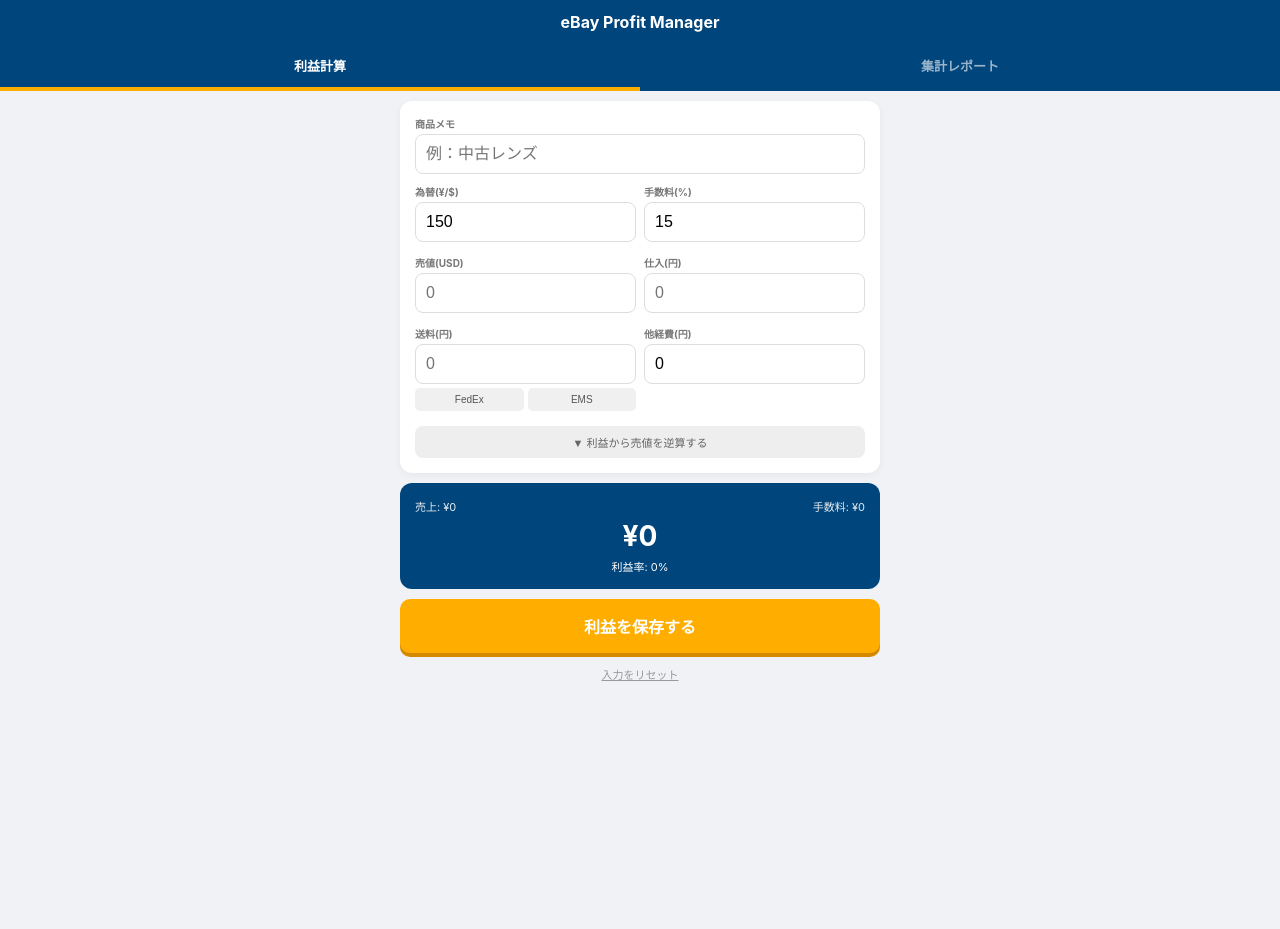
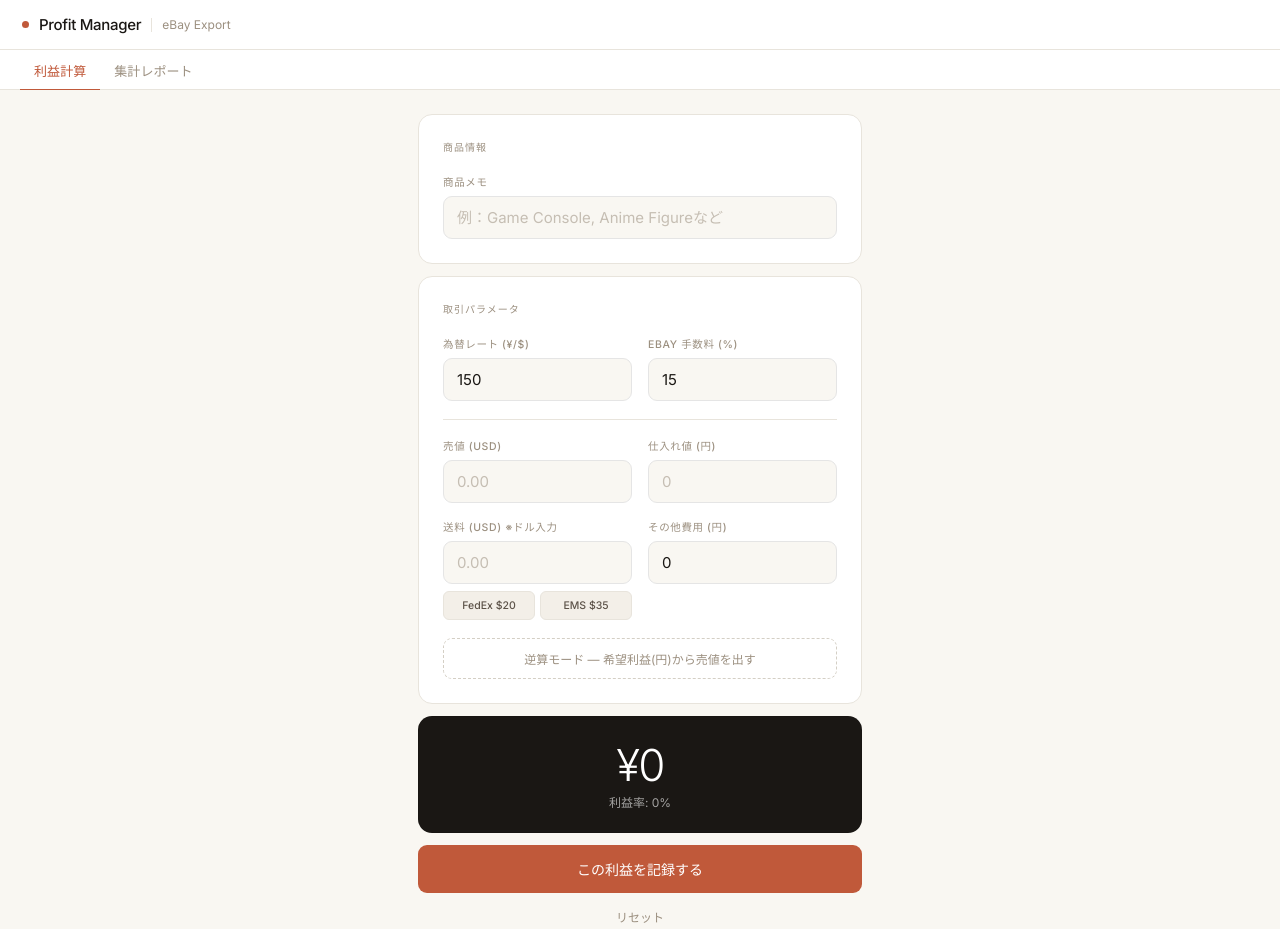
Before and after one commit to hayato031566-beep/fukugyou-tool, a plain HTML site: page index.html in a window 1280 px wide. Before the commit the page ends 800 px from the top, so only its background shows below. Drawn offline with Linux system fonts and the light colour scheme.

Commit message:
Update index.html

```diff
--- a/index.html
+++ b/index.html
@@ -3,60 +3,163 @@
 <head>
   <meta charset="UTF-8" />
   <meta name="viewport" content="width=device-width, initial-scale=1.0, maximum-scale=1.0, user-scalable=no" />
-  <title>eBay Profit Manager</title>
+  <title>eBay Profit Manager Pro</title>
+  <link rel="preconnect" href="https://fonts.googleapis.com">
+  <link href="https://fonts.googleapis.com/css2?family=Inter:wght@300;400;500&display=swap" rel="stylesheet">
   <style>
-    :root { --main: #00457C; --accent: #ffae00; --bg: #f0f2f5; --white: #ffffff; --green: #28a745; --red: #dc3545; }
+    :root {
+      --bg:        #f9f7f2;
+      --bg2:       #f3efe8;
+      --surface:   #ffffff;
+      --border:    #e8e4dc;
+      --border-f:  #d4cfc5;
+      --ink:       #1a1714;
+      --ink2:      #5c5248;
+      --ink3:      #9c9080;
+      --terra:     #c0593a;
+      --terra-h:   #a8492e;
+      --terra-l:   #f7ede8;
+      --green:     #2a7048;
+      --green-l:   #eaf3ee;
+      --red:       #b03838;
+      --red-l:     #faeaea;
+      --r:         14px;
+      --r-sm:      9px;
+      --r-xs:      6px;
+    }
     * { box-sizing: border-box; -webkit-tap-highlight-color: transparent; outline: none; }
-    body { margin: 0; font-family: -apple-system, sans-serif; background: var(--bg); color: #333; overflow-x: hidden; }
+    body {
+      margin: 0;
+      font-family: 'Inter', -apple-system, BlinkMacSystemFont, sans-serif;
+      font-weight: 400;
+      background: var(--bg);
+      color: var(--ink);
+      overflow-x: hidden;
+      min-height: 100dvh;
+      -webkit-font-smoothing: antialiased;
+    }
 
-    .header { background: var(--main); color: #fff; padding: 12px; text-align: center; font-weight: bold; position: sticky; top: 0; z-index: 100; font-size: 16px; }
-    .tabs { display: flex; background: var(--main); }
-    .tab { flex: 1; padding: 12px; text-align: center; color: rgba(255,255,255,0.6); cursor: pointer; font-size: 13px; font-weight: bold; }
-    .tab.active { color: #fff; border-bottom: 4px solid var(--accent); }
+    /* Header */
+    .header {
+      background: var(--surface);
+      border-bottom: 1px solid var(--border);
+      padding: 15px 22px;
+      display: flex;
+      align-items: center;
+      gap: 10px;
+      position: sticky;
+      top: 0;
+      z-index: 100;
+    }
+    .logo-dot { width: 7px; height: 7px; border-radius: 50%; background: var(--terra); }
+    .header-wordmark { font-size: 15px; font-weight: 500; color: var(--ink); letter-spacing: -0.02em; }
+    .header-sep { width: 1px; height: 14px; background: var(--border); }
+    .header-sub { font-size: 12px; color: var(--ink3); }
 
-    .container { width: 100%; max-width: 500px; margin: 0 auto; padding: 10px; }
+    /* Tabs */
+    .tabs { display: flex; background: var(--surface); border-bottom: 1px solid var(--border); padding: 0 20px; }
+    .tab {
+      padding: 11px 14px 9px; color: var(--ink3); cursor: pointer;
+      font-size: 13px; font-weight: 400; letter-spacing: 0.005em;
+      border-bottom: 1.5px solid transparent; margin-bottom: -1px;
+      transition: color 0.15s, border-color 0.15s;
+    }
+    .tab.active { color: var(--terra); border-bottom-color: var(--terra); font-weight: 500; }
+
+    /* Layout */
+    .container { width: 100%; max-width: 480px; margin: 0 auto; padding: 24px 18px 52px; }
     .page { display: none; }
     .page.active { display: block; }
 
-    .card { background: var(--white); border-radius: 12px; padding: 15px; box-shadow: 0 2px 8px rgba(0,0,0,0.05); margin-bottom: 10px; }
-    h2 { font-size: 13px; margin: 0 0 10px; color: var(--main); border-left: 4px solid var(--accent); padding-left: 8px; }
+    /* Cards */
+    .card { background: var(--surface); border-radius: var(--r); padding: 24px; border: 1px solid var(--border); margin-bottom: 12px; }
+    .card-label {
+      font-size: 10px; font-weight: 500; letter-spacing: 0.10em; text-transform: uppercase;
+      color: var(--ink3); margin: 0 0 20px; display: flex; align-items: center; gap: 7px;
+    }
+    .card-label svg { opacity: 0.45; flex-shrink: 0; }
 
-    .form-grid { display: grid; grid-template-columns: 1fr 1fr; gap: 8px; }
-    .field { display: flex; flex-direction: column; margin-bottom: 5px; }
+    /* Form */
+    .form-grid { display: grid; grid-template-columns: 1fr 1fr; gap: 16px; }
+    .field { display: flex; flex-direction: column; }
     .field.full { grid-column: 1 / 3; }
-    label { font-size: 10px; font-weight: bold; margin-bottom: 3px; color: #777; }
-    input { padding: 10px; border: 1px solid #ddd; border-radius: 8px; font-size: 16px; width: 100%; }
+    label { font-size: 10.5px; font-weight: 500; letter-spacing: 0.06em; text-transform: uppercase; color: var(--ink3); margin-bottom: 7px; }
+    input {
+      padding: 11px 13px;
+      border: 1px solid #e5e5e5;
+      border-radius: var(--r-sm);
+      font-size: 15px; font-family: 'Inter', sans-serif; font-weight: 400;
+      color: var(--ink); background: var(--bg); width: 100%;
+      transition: border-color 0.15s, box-shadow 0.15s, background 0.15s;
+      -webkit-appearance: none;
+    }
+    input::placeholder { color: var(--ink3); opacity: 0.55; }
+    input:focus { border-color: var(--terra); background: var(--surface); box-shadow: 0 0 0 3px rgba(192,89,58,0.10); }
 
-    .quick-group { display: flex; gap: 4px; margin-top: 4px; }
-    .q-btn { flex: 1; background: #f0f0f0; border: none; padding: 6px; border-radius: 5px; font-size: 10px; color: #555; }
+    .field-divider { grid-column: 1/3; border: none; border-top: 1px solid var(--border); margin: 2px 0; }
 
-    .result-box { background: var(--main); color: #fff; border-radius: 12px; padding: 15px; text-align: center; margin-top: 5px; }
-    .res-row { display: flex; justify-content: space-between; font-size: 11px; opacity: 0.9; margin-bottom: 2px; }
-    #profit { font-size: 28px; font-weight: bold; margin: 5px 0; }
+    /* Quick btns */
+    .quick-group { display: flex; gap: 5px; margin-top: 7px; }
+    .q-btn {
+      flex: 1; background: var(--bg2); border: 1px solid var(--border);
+      padding: 7px 4px; border-radius: var(--r-xs);
+      font-size: 10.5px; font-weight: 500; color: var(--ink2);
+      cursor: pointer; font-family: 'Inter', sans-serif;
+      transition: background 0.15s, color 0.15s, border-color 0.15s;
+    }
+    .q-btn:hover { background: var(--terra-l); border-color: rgba(192,89,58,0.25); color: var(--terra-h); }
 
-    .btn-toggle { width: 100%; padding: 8px; background: #eee; border: none; border-radius: 8px; font-size: 11px; color: #666; margin-top: 10px; }
-    #backCalcPanel { display: none; background: #fffde7; border: 1px dashed var(--accent); padding: 12px; border-radius: 10px; margin-top: 10px; }
+    /* Back-calc */
+    .btn-toggle {
+      width: 100%; padding: 11px; background: transparent;
+      border: 1px dashed var(--border-f); border-radius: var(--r-sm);
+      font-size: 12px; font-weight: 400; color: var(--ink3); margin-top: 18px;
+      cursor: pointer; font-family: 'Inter', sans-serif;
+      display: flex; align-items: center; justify-content: center; gap: 7px;
+    }
+    #backCalcPanel { display: none; background: var(--terra-l); border: 1px solid rgba(192,89,58,0.15); padding: 18px; border-radius: var(--r-sm); margin-top: 10px; }
+    .backcalc-row { display: flex; gap: 8px; margin-top: 8px; }
+    .btn-exec { background: var(--terra); color: #fff; border: none; border-radius: var(--r-sm); padding: 0 18px; font-size: 13px; font-weight: 500; cursor: pointer; }
 
-    .sum-grid { display: grid; grid-template-columns: 1fr 1fr; gap: 8px; margin: 10px 0; }
-    .sum-item { background: #f8f9fa; padding: 10px; border-radius: 8px; text-align: center; cursor: pointer; border: 2px solid transparent; }
-    .sum-item.active-filter { border-color: var(--main); background: #fff; }
+    /* Result box */
+    .result-box {
+      background: var(--ink); color: #fff; border-radius: var(--r);
+      padding: 26px 24px 22px; text-align: center; margin-top: 6px;
+      border: 1px solid rgba(0,0,0,0.08); position: relative; overflow: hidden;
+    }
+    #profit { font-size: 44px; font-weight: 300; letter-spacing: -0.04em; line-height: 1; margin: 0 0 6px; }
+    .profit-positive { color: #6ddbaa; }
+    .profit-negative { color: #ff8c8c; }
 
-    .bar-bg { background: #eee; height: 8px; border-radius: 4px; overflow: hidden; margin: 5px 0; }
-    .bar-fill { background: var(--green); height: 100%; width: 0%; transition: 0.5s; }
+    .btn-save {
+      width: 100%; padding: 14px; background: var(--terra); color: #fff; border: none;
+      border-radius: var(--r-sm); font-weight: 500; font-size: 14px; margin-top: 12px; cursor: pointer;
+      display: flex; align-items: center; justify-content: center; gap: 8px;
+    }
+    .btn-reset { width: 100%; background: none; border: none; color: var(--ink3); margin-top: 14px; font-size: 12px; cursor: pointer; display: flex; align-items: center; justify-content: center; gap: 6px; }
 
-    .btn-save { width: 100%; padding: 15px; background: var(--accent); color: #fff; border: none; border-radius: 10px; font-weight: bold; font-size: 16px; margin-top: 10px; box-shadow: 0 4px 0 #d48a00; }
-    .btn-reset { width: 100%; background: none; border: none; color: #999; text-decoration: underline; margin-top: 12px; font-size: 11px; }
+    /* History & Report */
+    .report-hero { background: var(--ink); color: #fff; border-radius: var(--r); padding: 24px; margin-bottom: 12px; }
+    #monthTotal { font-size: 46px; font-weight: 300; margin: 2px 0 14px; }
+    .bar-bg { background: rgba(255,255,255,0.10); height: 3px; border-radius: 2px; }
+    .bar-fill { background: var(--terra); height: 100%; width: 0%; transition: width 0.6s; }
+    .hist-card { background: var(--surface); padding: 14px 16px; border-radius: var(--r-sm); margin-bottom: 6px; border: 1px solid var(--border); display: flex; justify-content: space-between; align-items: center; }
+    .hist-profit.pos { color: var(--green); font-weight: 500; }
+    .hist-profit.neg { color: var(--red); font-weight: 500; }
 
-    .hist-card { background: #fff; padding: 10px; border-radius: 8px; margin-bottom: 5px; border: 1px solid #eee; display: flex; justify-content: space-between; align-items: center; font-size: 12px; }
-    .hist-del { color: var(--red); background: none; border: none; font-size: 18px; padding: 0 5px; }
-
-    #toast { position: fixed; bottom: 20px; left: 50%; transform: translateX(-50%); background: rgba(0,0,0,0.8); color: #fff; padding: 8px 20px; border-radius: 20px; font-size: 12px; display: none; z-index: 1000; }
+    #toast { position: fixed; bottom: 28px; left: 50%; transform: translateX(-50%); background: var(--ink); color: #fff; padding: 10px 20px; border-radius: 24px; font-size: 12.5px; display: none; z-index: 1000; }
   </style>
 </head>
 <body>
 
 <div id="toast"></div>
-<div class="header">eBay Profit Manager</div>
+
+<div class="header">
+  <div class="logo-dot"></div>
+  <span class="header-wordmark">Profit Manager</span>
+  <div class="header-sep"></div>
+  <span class="header-sub">eBay Export</span>
+</div>
 
 <div class="tabs">
   <div class="tab active" id="tab-calc" onclick="switchTab('calcPage')">利益計算</div>
@@ -64,74 +167,83 @@
 </div>
 
 <div class="container">
+
   <div id="calcPage" class="page active">
+
     <div class="card">
-      <div class="field full">
+      <div class="card-label">商品情報</div>
+      <div class="field">
         <label>商品メモ</label>
-        <input type="text" id="itemName" placeholder="例：中古レンズ">
+        <input type="text" id="itemName" placeholder="例：Game Console, Anime Figureなど">
       </div>
-      <div class="form-grid" style="margin-top:10px;">
-        <div class="field"><label>為替(¥/$)</label><input type="number" id="rate" value="150"></div>
-        <div class="field"><label>手数料(%)</label><input type="number" id="feePercent" value="15"></div>
-        <div class="field"><label>売値(USD)</label><input type="number" id="saleUsd" placeholder="0"></div>
-        <div class="field"><label>仕入(円)</label><input type="number" id="cost" placeholder="0"></div>
+    </div>
+
+    <div class="card">
+      <div class="card-label">取引パラメータ</div>
+      <div class="form-grid">
         <div class="field">
-          <label>送料(円)</label>
-          <input type="number" id="shipping" placeholder="0">
+          <label>為替レート (¥/$)</label>
+          <input type="number" id="rate" value="150">
+        </div>
+        <div class="field">
+          <label>eBay 手数料 (%)</label>
+          <input type="number" id="feePercent" value="15">
+        </div>
+        <hr class="field-divider">
+        <div class="field">
+          <label>売値 (USD)</label>
+          <input type="number" id="saleUsd" placeholder="0.00">
+        </div>
+        <div class="field">
+          <label>仕入れ値 (円)</label>
+          <input type="number" id="cost" placeholder="0">
+        </div>
+        <div class="field">
+          <label>送料 (USD) ※ドル入力</label>
+          <input type="number" id="shippingUsd" placeholder="0.00">
           <div class="quick-group">
-            <button class="q-btn" onclick="setShipping(3000)">FedEx</button>
-            <button class="q-btn" onclick="setShipping(5000)">EMS</button>
+            <button class="q-btn" onclick="setShippingUsd(20)">FedEx $20</button>
+            <button class="q-btn" onclick="setShippingUsd(35)">EMS $35</button>
           </div>
         </div>
-        <div class="field"><label>他経費(円)</label><input type="number" id="other" value="0"></div>
+        <div class="field">
+          <label>その他費用 (円)</label>
+          <input type="number" id="other" value="0">
+        </div>
       </div>
 
-      <button class="btn-toggle" onclick="toggleBackCalc()">▼ 利益から売値を逆算する</button>
+      <button class="btn-toggle" onclick="toggleBackCalc()">逆算モード — 希望利益(円)から売値を出す</button>
       <div id="backCalcPanel">
         <label>希望の純利益 (円)</label>
-        <div style="display:flex; gap:8px; margin-top:5px;">
-          <input type="number" id="targetProfit" value="3000" style="flex:1;">
-          <button onclick="calcBack()" style="background:var(--main); color:#fff; border:none; border-radius:8px; padding:0 12px; font-size:12px;">実行</button>
+        <div class="backcalc-row">
+          <input type="number" id="targetProfit" value="3000">
+          <button class="btn-exec" onclick="calcBack()">計算</button>
         </div>
       </div>
     </div>
 
     <div class="result-box">
-      <div class="res-row"><span>売上: <span id="salesJpy">¥0</span></span><span>手数料: <span id="feeJpy">¥0</span></span></div>
       <div id="profit">¥0</div>
-      <div style="font-size:11px;">利益率: <span id="profitRate">0%</span></div>
+      <div style="font-size:12px; opacity:0.6;">利益率: <span id="profitRate">0%</span></div>
     </div>
 
-    <button class="btn-save" onclick="saveRecord()">利益を保存する</button>
-    <button class="btn-reset" onclick="resetInputs()">入力をリセット</button>
+    <button class="btn-save" onclick="saveRecord()">この利益を記録する</button>
+    <button class="btn-reset" onclick="resetInputs()">リセット</button>
   </div>
 
   <div id="reportPage" class="page">
-    <div class="card">
-      <h2 style="display:flex; justify-content:space-between; align-items:center;">
-        📈 今月の進捗
-        <button class="q-btn" style="padding: 2px 8px;" onclick="setGoal()">目標設定</button>
-      </h2>
-      <div style="display:flex; justify-content:space-between; font-size:11px;">
-        <span id="goalText">目標: ¥100,000</span>
-        <span id="percentText">0%</span>
-      </div>
+    <div class="report-hero">
+      <span style="font-size:10px; opacity:0.5;">累計利益</span>
+      <div id="monthTotal">¥0</div>
       <div class="bar-bg"><div id="goalBar" class="bar-fill"></div></div>
-      <div id="monthTotal" style="font-size:22px; font-weight:bold; color:var(--main); text-align:center; cursor:pointer;" onclick="updateReport('all')">¥0</div>
-      <div style="font-size:9px; text-align:center; color:#888; margin-top:-2px;">(タップで全件表示)</div>
-
-      <div class="sum-grid">
-        <div class="sum-item" id="filter-plus" onclick="updateReport('plus')"><div style="font-size:9px; color:var(--green);">黒字件数</div><b id="plusCount" style="font-size:18px;">0</b></div>
-        <div class="sum-item" id="filter-minus" onclick="updateReport('minus')"><div style="font-size:9px; color:var(--red);">赤字件数</div><b id="minusCount" style="font-size:18px;">0</b></div>
-      </div>
     </div>
     <div id="historyList"></div>
-    <button class="btn-reset" style="color:var(--red); width:100%;" onclick="clearAllData()">データを全削除</button>
   </div>
+
 </div>
 
 <script>
-  const ids = ['itemName', 'rate', 'feePercent', 'saleUsd', 'cost', 'shipping', 'other'];
+  const ids = ['itemName','rate','feePercent','saleUsd','cost','shippingUsd','other'];
   const inputs = {};
   ids.forEach(id => inputs[id] = document.getElementById(id));
 
@@ -146,109 +258,79 @@
     document.querySelectorAll('.tab').forEach(t => t.classList.remove('active'));
     document.getElementById(pId).classList.add('active');
     document.getElementById(pId === 'calcPage' ? 'tab-calc' : 'tab-report').classList.add('active');
-    if(pId === 'reportPage') updateReport('all');
+    if (pId === 'reportPage') updateReport();
   }
 
-  function setShipping(v) { inputs.shipping.value = v; calc(); }
+  function setShippingUsd(v) { inputs.shippingUsd.value = v; calc(); }
+
   function toggleBackCalc() {
     const p = document.getElementById('backCalcPanel');
     p.style.display = p.style.display === 'block' ? 'none' : 'block';
   }
 
   function calc() {
-    const val = (id) => parseFloat(inputs[id].value) || 0;
-    localStorage.setItem('cfg_rate', inputs.rate.value);
-    localStorage.setItem('cfg_fee', inputs.feePercent.value);
+    const val = id => parseFloat(inputs[id].value) || 0;
+    const rate = val('rate');
+    const feeP = val('feePercent') / 100;
 
-    const sJpy = Math.round(val('saleUsd') * val('rate'));
-    const fJpy = Math.round(sJpy * (val('feePercent') / 100));
-    const profit = sJpy - (val('cost') + val('shipping') + val('other') + fJpy);
-    const pRate = sJpy > 0 ? (profit / sJpy) * 100 : 0;
+    const saleJpy = val('saleUsd') * rate;
+    const shipJpy = val('shippingUsd') * rate;
+    const feeJpy = saleJpy * feeP;
 
-    document.getElementById('salesJpy').textContent = '¥' + sJpy.toLocaleString();
-    document.getElementById('feeJpy').textContent = '¥' + fJpy.toLocaleString();
+    const profit = saleJpy - (val('cost') + shipJpy + val('other') + feeJpy);
+    const pRate = saleJpy > 0 ? (profit / saleJpy) * 100 : 0;
+
     const pEl = document.getElementById('profit');
-    pEl.textContent = (profit >= 0 ? '¥' : '-¥') + Math.abs(profit).toLocaleString();
-    pEl.style.color = profit >= 0 ? 'var(--green)' : 'var(--red)';
+    pEl.textContent = (profit >= 0 ? '¥' : '-¥') + Math.abs(Math.round(profit)).toLocaleString();
+    pEl.className = profit >= 0 ? 'profit-positive' : 'profit-negative';
     document.getElementById('profitRate').textContent = pRate.toFixed(1) + '%';
   }
   ids.forEach(id => inputs[id].addEventListener('input', calc));
 
   function calcBack() {
     const target = parseFloat(document.getElementById('targetProfit').value) || 0;
-    const val = (id) => parseFloat(inputs[id].value) || 0;
-    const rate = val('rate');
-    const fP = val('feePercent') / 100;
-    if(rate <= 0) return;
-    const res = (target + val('cost') + val('shipping') + val('other')) / (rate * (1 - fP));
-    inputs.saleUsd.value = Math.ceil(res);
+    const val = id => parseFloat(inputs[id].value) || 0;
+    const rate = val('rate'), fP = val('feePercent') / 100;
+    if (rate <= 0) return;
+
+    // 逆算ロジック: 売値USD = (希望利益 + 仕入れ円 + その他円) / (レート * (1 - 手数料)) + 送料USD
+    const neededusd = (target + val('cost') + val('other')) / (rate * (1 - fP)) + val('shippingUsd');
+    inputs.saleUsd.value = Math.ceil(neededusd);
     calc();
-    showToast('売値を自動セットしました');
+    showToast('売値を更新しました');
   }
 
   function saveRecord() {
-    if(!inputs.saleUsd.value) return showToast('数値を入力してください');
-    const profit = parseInt(document.getElementById('profit').textContent.replace(/[¥,]/g, '').replace('-', '')) * (document.getElementById('profit').textContent.includes('-') ? -1 : 1);
-    const record = { id: Date.now(), name: inputs.itemName.value || '無題', sale: inputs.saleUsd.value, profit: profit, date: new Date().toISOString() };
+    if (!inputs.saleUsd.value) return showToast('値を入力してください');
+    calc();
+    const pText = document.getElementById('profit').textContent;
+    const profit = parseInt(pText.replace(/[¥,]/g, '')) * (pText.startsWith('-') ? -1 : 1);
+    const record = { id: Date.now(), name: inputs.itemName.value || 'No Title', sale: inputs.saleUsd.value, profit };
     let data = JSON.parse(localStorage.getItem('ebay_pro_data') || '[]');
     data.unshift(record);
     localStorage.setItem('ebay_pro_data', JSON.stringify(data));
-    showToast('保存しました！');
+    showToast('保存しました');
   }
 
-  function updateReport(filter = 'all') {
+  function updateReport() {
     const data = JSON.parse(localStorage.getItem('ebay_pro_data') || '[]');
-    const goal = parseInt(localStorage.getItem('cfg_goal') || 100000);
-    let mSum = 0, pCount = 0, mCount = 0;
-    const listEl = document.getElementById('historyList');
-    listEl.innerHTML = '';
-
-    document.getElementById('filter-plus').classList.remove('active-filter');
-    document.getElementById('filter-minus').classList.remove('active-filter');
-    if(filter === 'plus') document.getElementById('filter-plus').classList.add('active-filter');
-    if(filter === 'minus') document.getElementById('filter-minus').classList.add('active-filter');
-
+    let total = 0;
+    const list = document.getElementById('historyList');
+    list.innerHTML = '';
     data.forEach(item => {
-      mSum += item.profit;
-      if(item.profit >= 0) pCount++; else mCount++;
-      let show = (filter === 'all') || (filter === 'plus' && item.profit >= 0) || (filter === 'minus' && item.profit < 0);
-      if(show) {
-        const div = document.createElement('div');
-        div.className = 'hist-card';
-        div.innerHTML = `<div><b>${item.name}</b><br><small>$${item.sale}</small></div>
-                         <div style="display:flex;align-items:center;"><b style="color:${item.profit>=0?'var(--green)':'var(--red)'}">¥${item.profit.toLocaleString()}</b>
-                         <button class="hist-del" onclick="deleteItem(${item.id})">×</button></div>`;
-        listEl.appendChild(div);
-      }
+      total += item.profit;
+      const div = document.createElement('div');
+      div.className = 'hist-card';
+      div.innerHTML = `<div>${item.name}<br><small>$${item.sale}</small></div><div class="hist-profit ${item.profit>=0?'pos':'neg'}">¥${item.profit.toLocaleString()}</div>`;
+      list.appendChild(div);
     });
-    document.getElementById('monthTotal').textContent = '¥' + mSum.toLocaleString();
-    document.getElementById('plusCount').textContent = pCount;
-    document.getElementById('minusCount').textContent = mCount;
-    document.getElementById('goalText').textContent = '目標: ¥' + goal.toLocaleString();
-    const per = Math.min(100, Math.max(0, Math.round((mSum / goal) * 100)));
-    document.getElementById('goalBar').style.width = per + '%';
-    document.getElementById('percentText').textContent = per + '%';
-  }
-
-  function deleteItem(id) {
-    if(!confirm('削除しますか？')) return;
-    let data = JSON.parse(localStorage.getItem('ebay_pro_data') || '[]');
-    data = data.filter(i => i.id !== id);
-    localStorage.setItem('ebay_pro_data', JSON.stringify(data));
-    updateReport();
-  }
-
-  function setGoal() {
-    const g = prompt('目標利益を入力', '100000');
-    if(g) { localStorage.setItem('cfg_goal', g); updateReport(); }
+    document.getElementById('monthTotal').textContent = '¥' + total.toLocaleString();
   }
 
   function resetInputs() {
-    ['itemName', 'saleUsd', 'cost', 'shipping', 'other'].forEach(id => inputs[id].value = (id==='other' ? 0 : ''));
+    ['itemName','saleUsd','cost','shippingUsd','other'].forEach(id => inputs[id].value = (id==='other'?0:''));
     calc();
   }
-
-  function clearAllData() { if(confirm('全削除しますか？')) { localStorage.removeItem('ebay_pro_data'); updateReport(); } }
 
   function showToast(msg) {
     const t = document.getElementById('toast');
```
